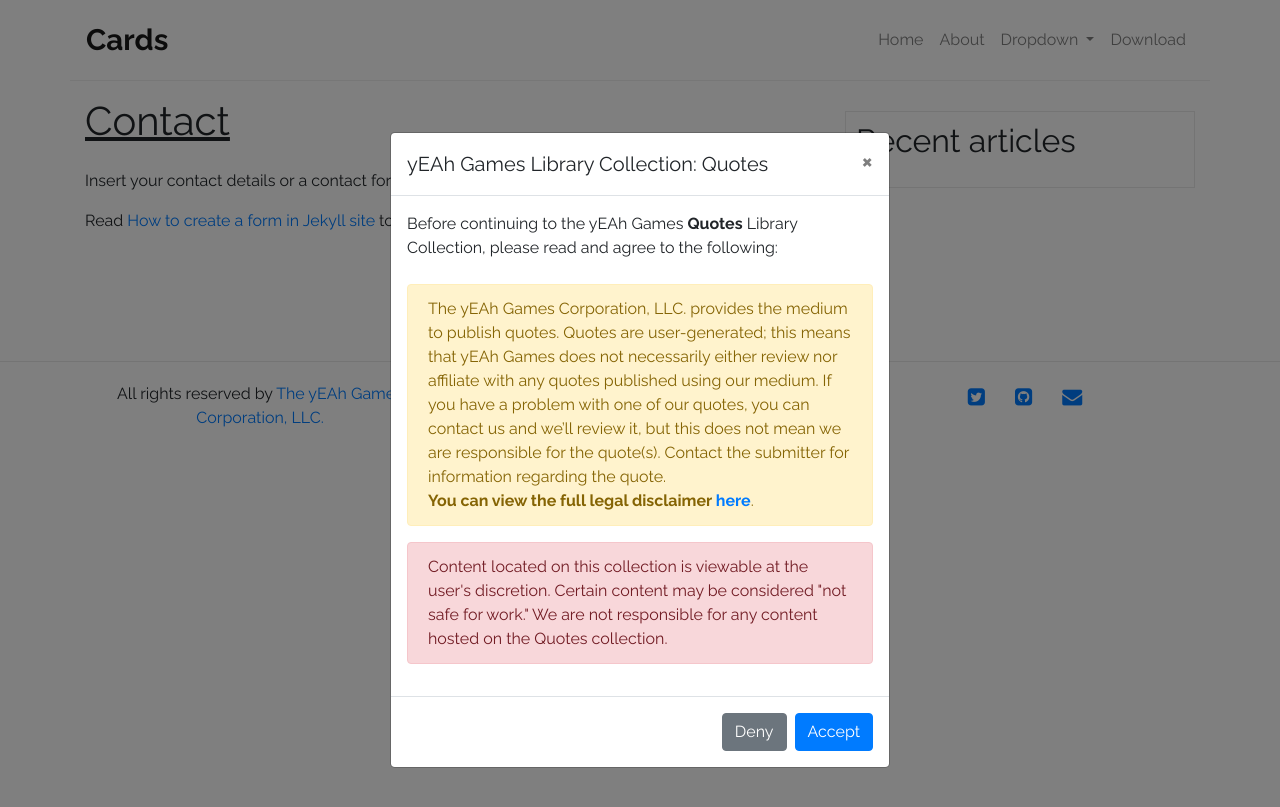
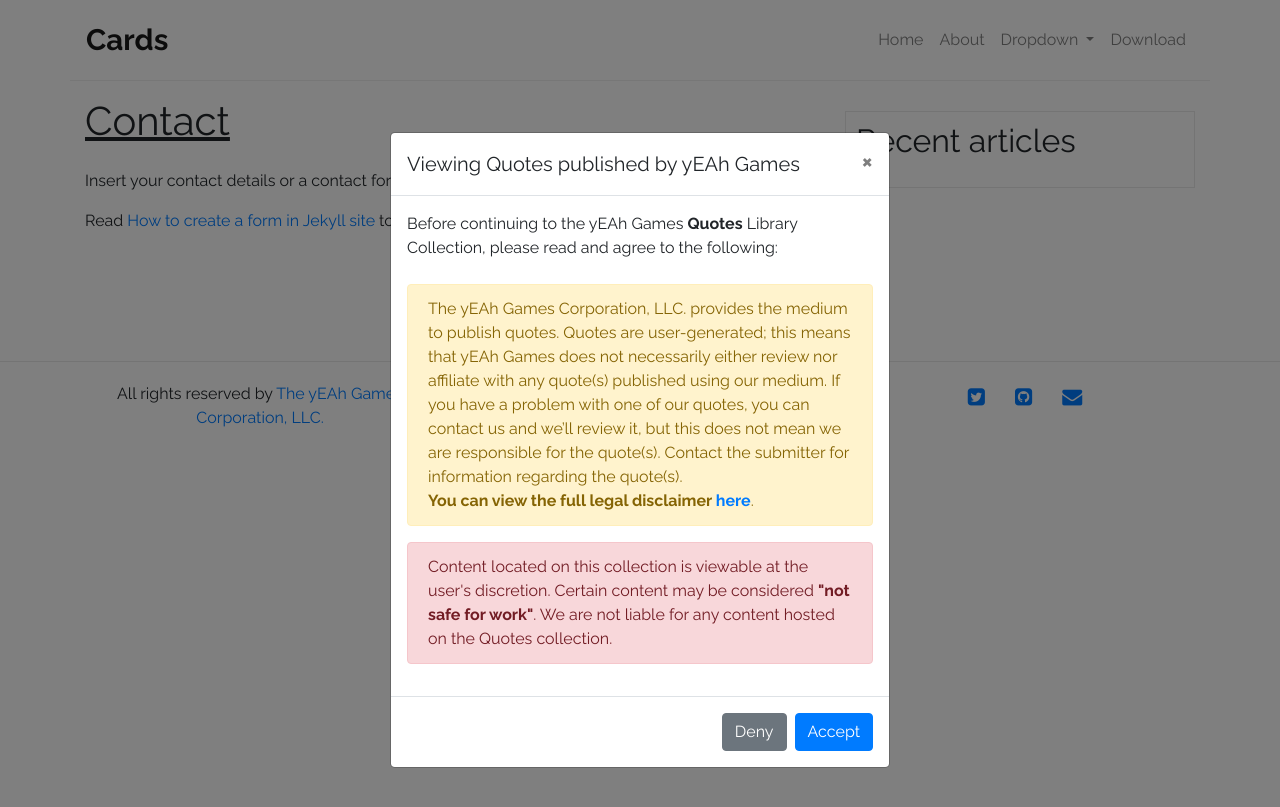
Before and after one commit to yEAh-Games/legacy-ps, a Jekyll site: the page built from contact.md, in a window 1280 px wide. Shown: the top 807 px of the page. Built offline with Jekyll 4.4.1, drawn with Linux system fonts in a browser that asks for light colours.

```diff
--- a/_includes/navigation.html
+++ b/_includes/navigation.html
@@ -13,7 +13,7 @@
   <div class="modal-dialog modal-dialog-centered" role="document">
     <div class="modal-content">
       <div class="modal-header">
-        <h5 class="modal-title" id="exampleModalLongTitle">yEAh Games Library Collection: Quotes</h5>
+        <h5 class="modal-title" id="exampleModalLongTitle">Viewing Quotes published by yEAh Games</h5>
         <button type="button" class="close" data-dismiss="modal" aria-label="Close">
           <span aria-hidden="true">&times;</span>
         </button>
@@ -23,10 +23,10 @@
         <br>
         <br>
         <div class="alert alert-warning" role="alert">
-          The yEAh Games Corporation, LLC. provides the medium to publish quotes. Quotes are user-generated; this means that yEAh Games does not necessarily either review nor affiliate with any quotes published using our medium. If you have a problem with one of our quotes, you can contact us and we’ll review it, but this does not mean we are responsible for the quote(s). Contact the submitter for information regarding the quote. <br><b>You can view the full legal disclaimer <a href="https://library.yeahgames.net/posts/quote-disclaimer">here</a></b>.
+          The yEAh Games Corporation, LLC. provides the medium to publish quotes. Quotes are user-generated; this means that yEAh Games does not necessarily either review nor affiliate with any quote(s) published using our medium. If you have a problem with one of our quotes, you can contact us and we’ll review it, but this does not mean we are responsible for the quote(s). Contact the submitter for information regarding the quote(s). <br><b>You can view the full legal disclaimer <a href="https://library.yeahgames.net/posts/quote-disclaimer">here</a></b>.
         </div>
         <div class="alert alert-danger" role="alert">
-          Content located on this collection is viewable at the user's discretion. Certain content may be considered "not safe for work." We are not responsible for any content hosted on the Quotes collection.
+          Content located on this collection is viewable at the user's discretion. Certain content may be considered <b>"not safe for work"</b>. We are not liable for any content hosted on the Quotes collection.
         </div>
       </div>
       <div class="modal-footer">
```
Also changed, not shown: index.html (+13 -1 lines).
